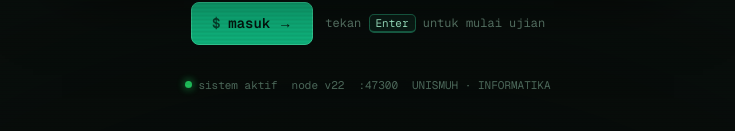
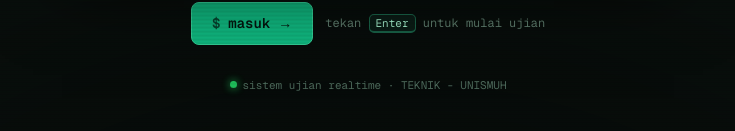
Before and after one commit to muhammadrizalharis/UNISMUH-CodeUnical, a Next.js app in the folder web/: page / in a window 1280 px wide. Shown: the part 577-708 px from the top of the page, without its empty margins (272-1007 px from the left). Built offline with nearby package versions, Linux system fonts and the light colour scheme.

Commit message:
chore(ui): ringkas status bar landing jadi 'sistem ujian realtime · TEKNIK - UNISMUH'

```diff
--- a/web/src/app/page.tsx
+++ b/web/src/app/page.tsx
@@ -104,11 +104,8 @@ export default function Home() {
       {/* Status bar */}
       <div className="term-status term-line mt-8 justify-center" style={{ animationDelay: '2.85s' }}>
         <span className="inline-flex items-center gap-1.5">
-          <span className="term-live" /> sistem aktif
+          <span className="term-live" /> sistem ujian realtime · TEKNIK - UNISMUH
         </span>
-        <span>node v22</span>
-        <span>:47300</span>
-        <span>UNISMUH · INFORMATIKA</span>
       </div>
     </main>
   );
```
